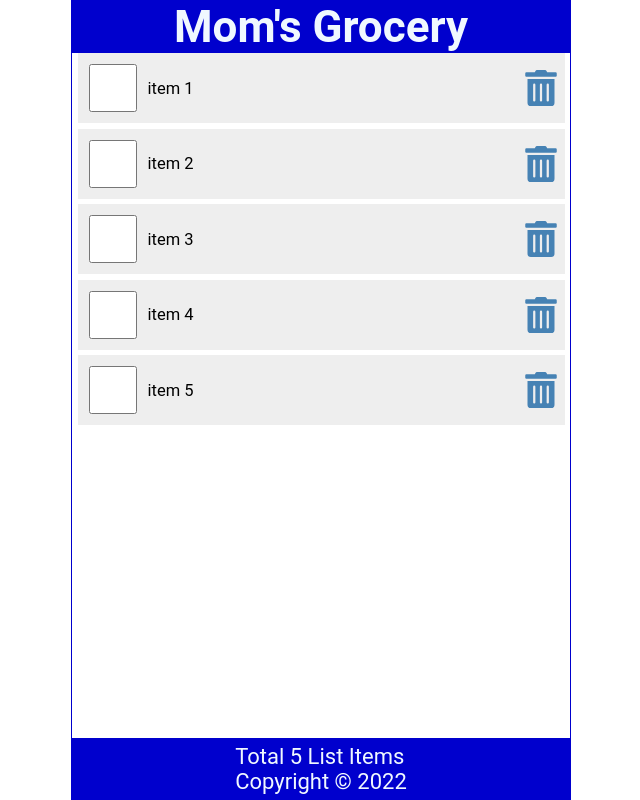
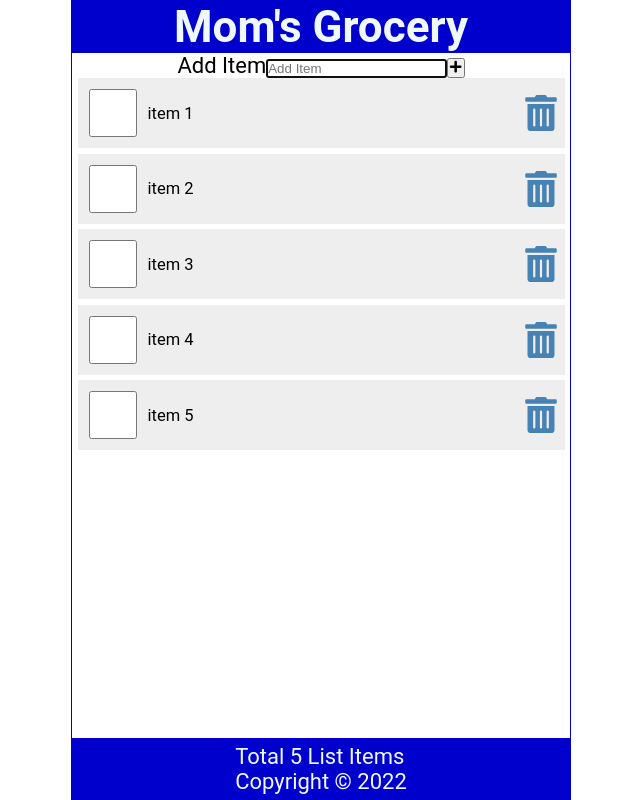
Before and after one commit to MusfiqDehan/Moms-Grocery-List, a React (Create React App) app: page / in a window 1280 px wide. Shown: the whole page, without its empty margins (319-959 px from the left). Built offline with nearby package versions, Linux system fonts and the light colour scheme.

Commit message:
Import AddItem component under Header component

```diff
--- a/src/App.js
+++ b/src/App.js
@@ -2,6 +2,7 @@ import "./index.css";
 import { useState } from "react";
 import { defaultItems } from "./data";
 import Header from "./components/Header";
+import AddItem from "./components/AddItem";
 import Content from "./components/Content";
 import Footer from "./components/Footer";
 
@@ -25,6 +26,7 @@ const App = () => {
     return (
         <div className="App">
             <Header title="Mom's Grocery" />
+            <AddItem />
             <Content
                 items={items}
                 handleCheck={handleCheck}
```
